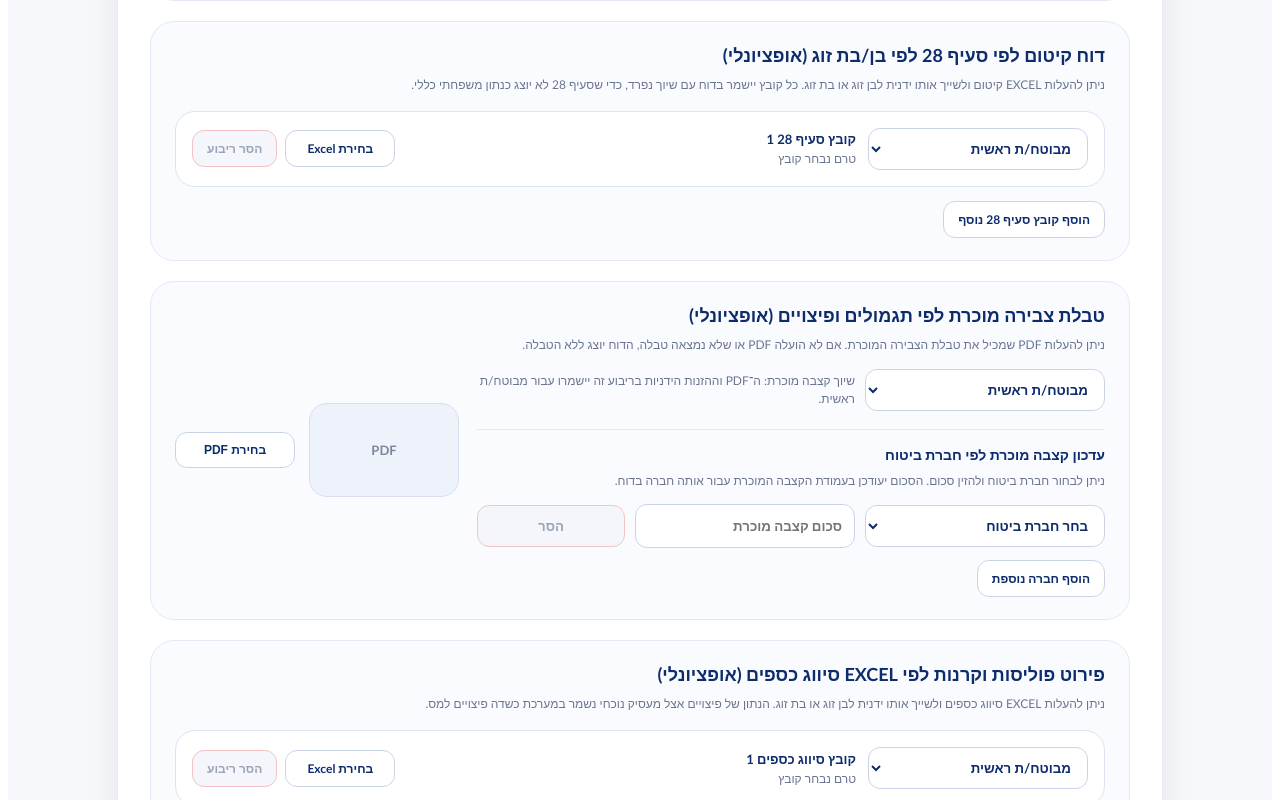
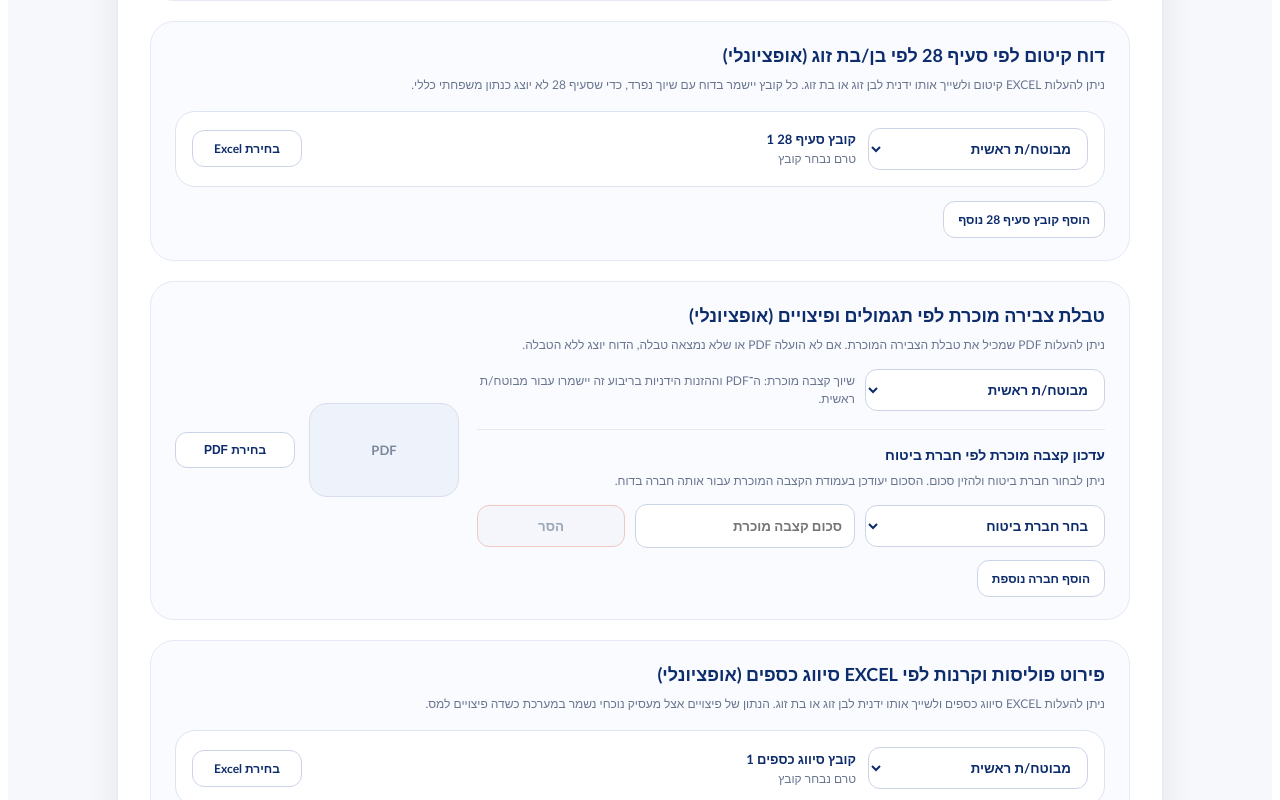
Before and after one commit to nirhilu-design/new-layout, a React (Vite) app: page / in a window 1280 px wide. Shown: the part 320-1120 px from the top of the page. Built offline with nearby package versions, Linux system fonts and the light colour scheme.

Commit message:
Remove disabled 'הסר ריבוע' buttons from both upload sections

```diff
--- a/UploadPage.jsx
+++ b/UploadPage.jsx
@@ -2340,33 +2340,6 @@ export default function UploadPage({ setReportData }) {
                         </button>
                       )}
 
-                      <button
-                        type="button"
-                        onClick={() => removeSection28CappingUpload(item.id)}
-                        disabled={section28CappingUploads.length <= 1 || item.loading}
-                        style={{
-                          background:
-                            section28CappingUploads.length <= 1 || item.loading
-                              ? "#f4f6fb"
-                              : "#fff5f5",
-                          color:
-                            section28CappingUploads.length <= 1 || item.loading
-                              ? "#9aa5b8"
-                              : "#c81e1e",
-                          border: "1px solid #f3c2c2",
-                          borderRadius: 12,
-                          padding: "10px 14px",
-                          fontSize: 12,
-                          fontWeight: 800,
-                          cursor:
-                            section28CappingUploads.length <= 1 || item.loading
-                              ? "not-allowed"
-                              : "pointer",
-                          fontFamily: "Calibri, sans-serif",
-                        }}
-                      >
-                        הסר ריבוע
-                      </button>
                     </div>
                   </div>
                 </div>
@@ -2951,33 +2924,6 @@ export default function UploadPage({ setReportData }) {
                         </button>
                       )}
 
-                      <button
-                        type="button"
-                        onClick={() => removeCapitalClassificationUpload(item.id)}
-                        disabled={capitalClassificationUploads.length <= 1 || item.loading}
-                        style={{
-                          background:
-                            capitalClassificationUploads.length <= 1 || item.loading
-                              ? "#f4f6fb"
-                              : "#fff5f5",
-                          color:
-                            capitalClassificationUploads.length <= 1 || item.loading
-                              ? "#9aa5b8"
-                              : "#c81e1e",
-                          border: "1px solid #f3c2c2",
-                          borderRadius: 12,
-                          padding: "10px 14px",
-                          fontSize: 12,
-                          fontWeight: 800,
-                          cursor:
-                            capitalClassificationUploads.length <= 1 || item.loading
-                              ? "not-allowed"
-                              : "pointer",
-                          fontFamily: "Calibri, sans-serif",
-                        }}
-                      >
-                        הסר ריבוע
-                      </button>
                     </div>
                   </div>
                 </div>
```
